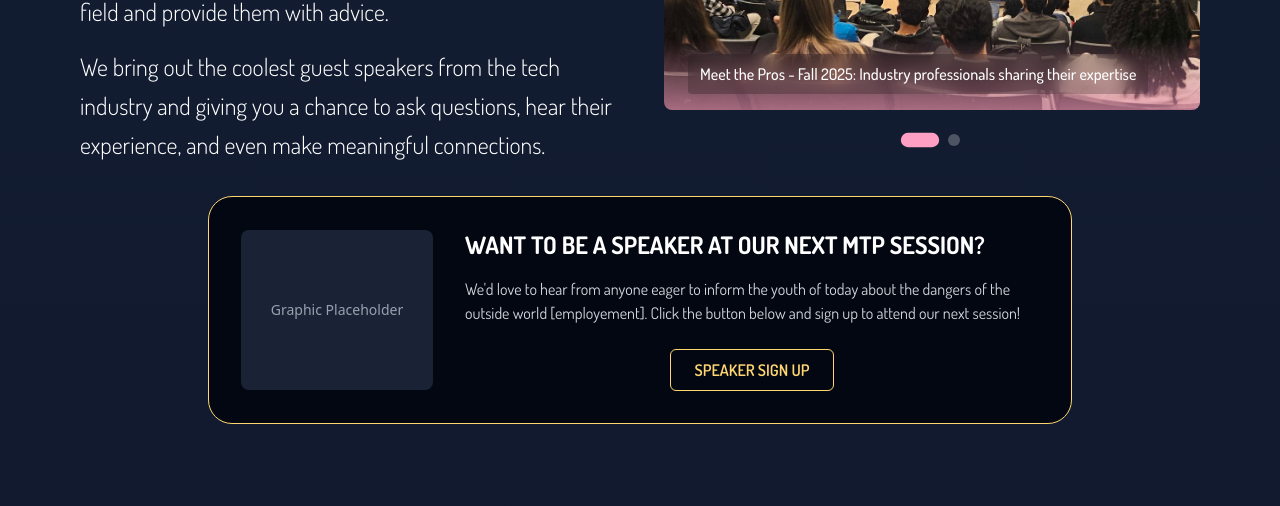
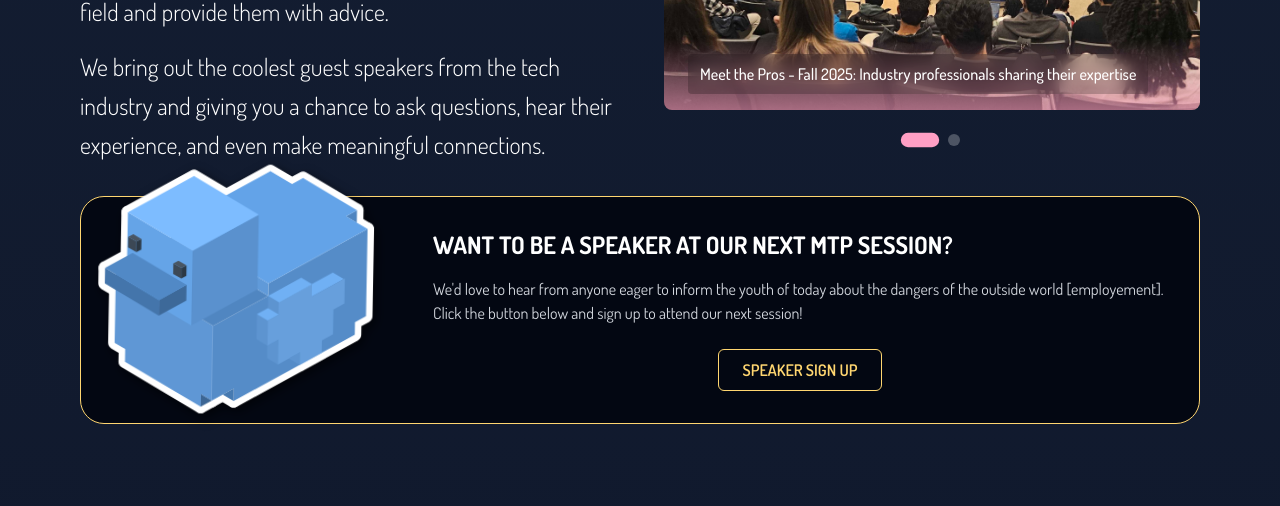
Before and after one commit to LaurierCS/Better-Website, a React (Vite) app: page / in a window 1280 px wide. Shown: the part 2540-3046 px from the top of the page. Built offline with nearby package versions, Linux system fonts and the light colour scheme; no server answers; the database is empty.

Commit message:
Fix: doug in box

```diff
--- a/src/components/initiatives/SpeakerSignUp.tsx
+++ b/src/components/initiatives/SpeakerSignUp.tsx
@@ -1,15 +1,17 @@
+import { Mascots } from '../universal/Mascots';
+
 export default function SpeakerSignup() {
   return (
-    <div className="w-full max-w-4xl mx-auto px-4 py-8">
-      <div className="relative bg-gray-950 rounded-3xl border border-yellow-400 p-4 sm:p-6 md:p-8 overflow-hidden" style={{ borderColor: 'var(--color-accent-yellow)' }}>
+    <div className="w-full max-w-6xl mx-auto px-4 py-8">
+      <div className="relative bg-gray-950 rounded-3xl border border-yellow-400 p-4 sm:p-6 md:p-8" style={{ borderColor: 'var(--color-accent-yellow)' }}>
         <div className="flex flex-col md:flex-row items-center gap-4 md:gap-8">
-          {/* Placeholder for graphic */}
-          <div className="shrink-0 w-32 h-28 sm:w-40 sm:h-32 md:w-48 md:h-40 bg-slate-700/50 rounded-lg flex items-center justify-center">
-            <p className="text-gray-400 text-xs sm:text-sm">Graphic Placeholder</p>
+          {/* Doug Mascot positioned to pop out of top and clip at bottom - trying */}
+          <div className="absolute bottom-3 -left-6 sm:-left-2 md:left-2 translate-y-8 pointer-events-none">
+            <Mascots mascotSize={300} mobileMascotSize={240} mascotNames={['Doug']} className="" showOverlap={true} />
           </div>
 
           {/* Content */}
-          <div className="flex-1 flex flex-col min-w-0 w-full">
+          <div className="flex-1 flex flex-col min-w-0 w-full md:ml-64 lg:ml-80">
             <h2 className="text-white font-bold text-lg sm:text-xl md:text-2xl mb-3 md:mb-4 text-center md:text-left wrap-break-word" style={{ fontFamily: 'Dosis, sans-serif' }}>
               WANT TO BE A SPEAKER AT OUR NEXT MTP SESSION?
             </h2>
```
